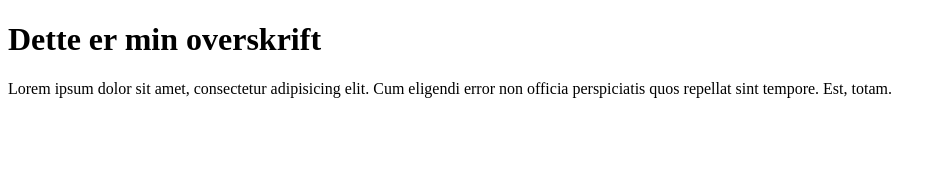
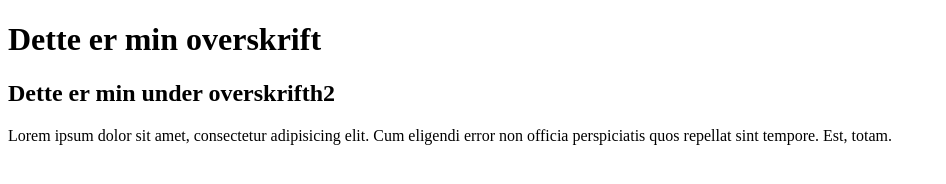
Before and after one commit to biaprovasi/gitUndervisning, a plain HTML site: page index.html in a window 1280 px wide. Shown: the whole page, without its empty margins (0-946 px from the left). Drawn offline with Linux system fonts and the light colour scheme.

Commit message:
Tilføjet h2

```diff
--- a/index.html
+++ b/index.html
@@ -8,6 +8,8 @@
 
 <h1>Dette er min overskrift</h1>
 
+<h2>Dette er min under overskrifth2</h2>
+
 <p>Lorem ipsum dolor sit amet, consectetur adipisicing elit. Cum eligendi error non officia perspiciatis quos repellat sint tempore. Est, totam.</p>
 
 </body>
```
